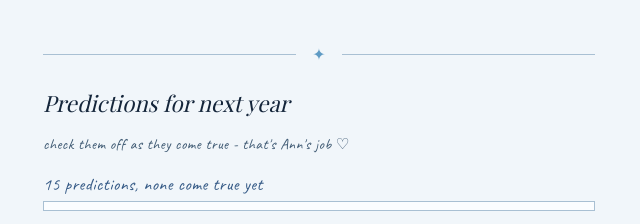
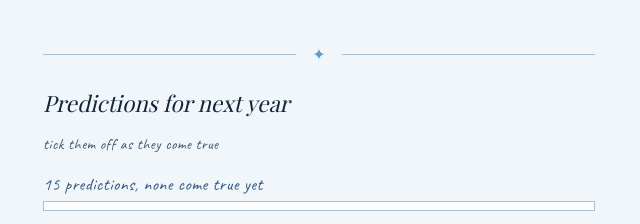
Before and after one commit to tristanwalmsley/A, a plain HTML site: page us.html in a window 1280 px wide. Shown: the part 1040-1264 px from the top of the page, without its empty margins (321-961 px from the left). Drawn offline with nearby package versions, Linux system fonts and the light colour scheme; no server answers; a web font is replaced by a local one.

Commit message:
Update prediction text in us.html

```diff
--- a/us.html
+++ b/us.html
@@ -62,7 +62,7 @@
 
   <div class="section-rule"><div class="rule-line"></div><div class="rule-diamond">✦</div><div class="rule-line"></div></div>
   <div class="section-title">Predictions for next year</div>
-  <p style="font-family:'Caveat',cursive;font-size:0.95rem;color:var(--brown);margin:-0.5rem 0 1.2rem;letter-spacing:0.5px">check them off as they come true - that's Ann's job ♡</p>
+  <p style="font-family:'Caveat',cursive;font-size:0.95rem;color:var(--brown);margin:-0.5rem 0 1.2rem;letter-spacing:0.5px">tick them off as they come true</p>
   <div class="pred-progress"><div class="pred-progress-text" id="pred-progress-text" aria-live="polite"></div><div class="pred-bar" aria-hidden="true"><i id="pred-bar-fill"></i></div></div>
   <div class="predictions-list" id="pred-list"></div>
   <p class="preds-note">first made Apr 2026 · last updated Dec 2026</p>
```
